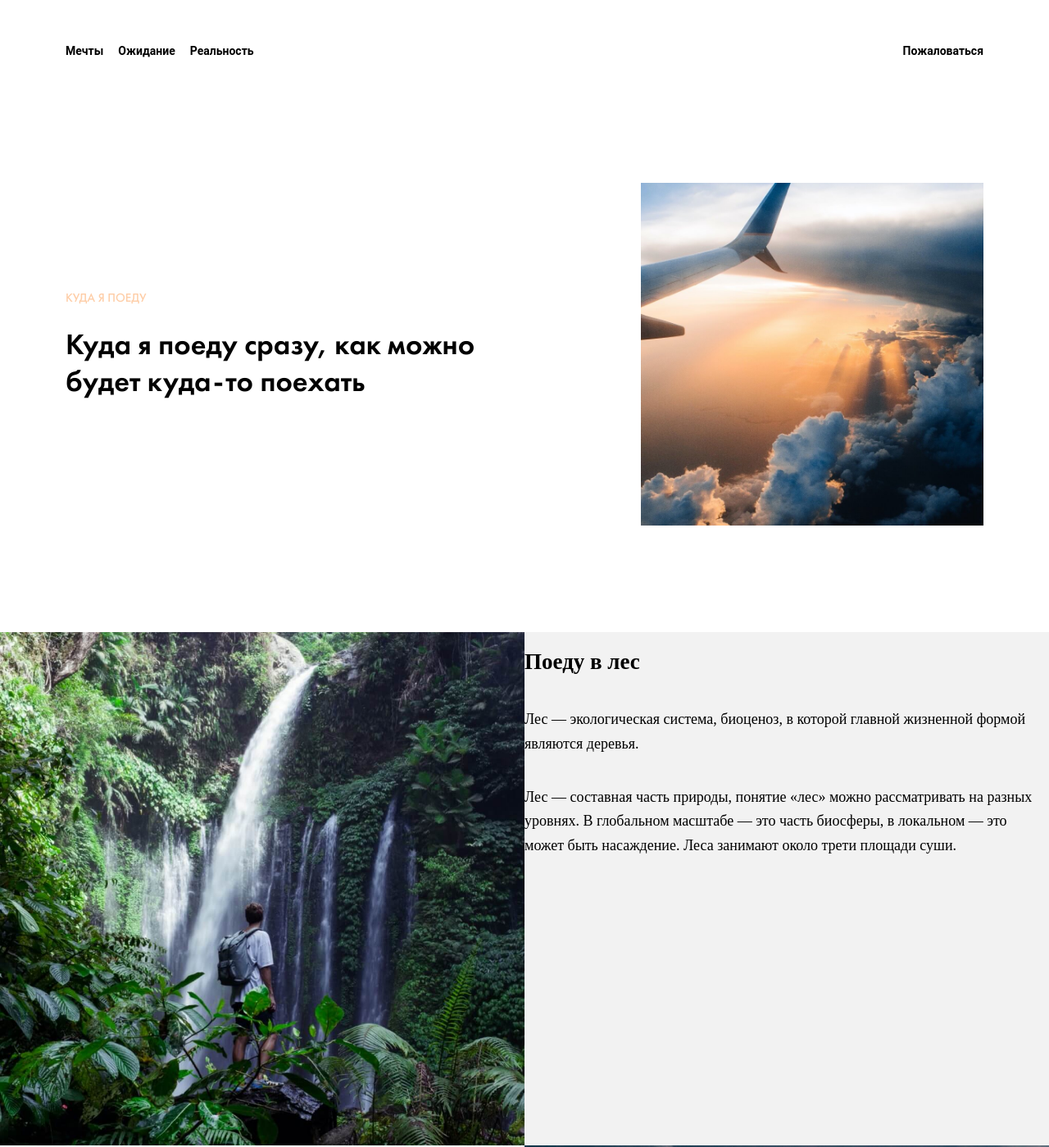
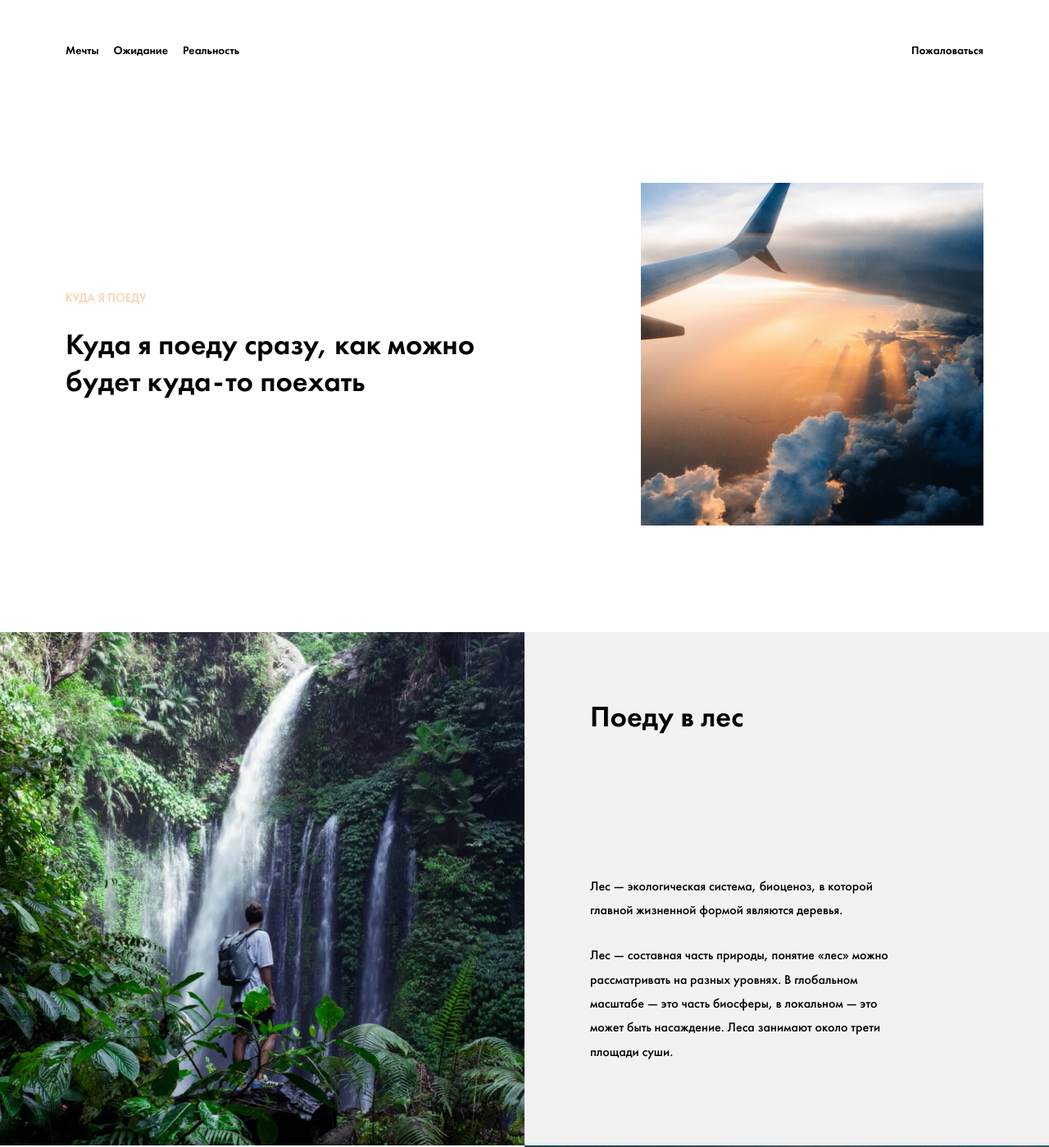
Before and after one commit to adnstsia/where-I-am-going, a plain HTML site: page index.html in a window 1280 px wide. Shown: the top 1399 px of the page at 82% size. Drawn offline with Linux system fonts and the light colour scheme.

Commit message:
доработана вёрстка блоков

```diff
--- a/blocks/card/__quote/card__quote.css
+++ b/blocks/card/__quote/card__quote.css
@@ -1,6 +1,6 @@
 .card__quote {
   margin: 0;
-  font-family: 'Futura New Book';
+  font-family: 'Futura New';
   font-weight: 500;
   font-style: normal;
   font-size: 16px;
--- a/blocks/header/__complain/header__complain.css
+++ b/blocks/header/__complain/header__complain.css
@@ -1,9 +1,10 @@
 .header__complain {
-  font-family: 'Roboto';
+  font-family: 'Futura New Demi';
   margin: 0;
   display: flex;
   font-size: 14px;
-  font-weight: 700;
+  font-weight: normal;
+  font-style: normal;
   line-height: 16px;
   letter-spacing: 0em;
   margin-top: 0;
--- a/blocks/header/__links/_dreams/header__links_dreams.css
+++ b/blocks/header/__links/_dreams/header__links_dreams.css
@@ -1,7 +1,8 @@
 .header__links_dreams {
-  font-family: 'Roboto';
+  font-family: 'Futura New Demi';
   font-size: 14px;
-  font-weight: 700;
+  font-weight: normal;
+  font-style: normal;
   line-height: 18px;
   letter-spacing: 0em;
 }
--- a/blocks/header/__links/_expectations/header__links_expectations.css
+++ b/blocks/header/__links/_expectations/header__links_expectations.css
@@ -1,7 +1,8 @@
 .header__links_expectations {
-  font-family: 'Roboto';
+  font-family: 'Futura New Demi';
   font-size: 14px;
-  font-weight: 700;
+  font-weight: normal;
+  font-style: normal;
   line-height: 18px;
   letter-spacing: 0em;
 }
--- a/blocks/header/__links/_reality/header__links_reality.css
+++ b/blocks/header/__links/_reality/header__links_reality.css
@@ -1,7 +1,8 @@
 .header__links_reality {
-  font-family: 'Roboto';
+  font-family: 'Futura New Demi';
   font-size: 14px;
-  font-weight: 700;
+  font-weight: normal;
+  font-style: normal;
   line-height: 18px;
   letter-spacing: 0em;
 
--- a/blocks/journal-grid/__text/_no-indent/place__paragraph_no-indent.css
+++ /dev/null
@@ -1,4 +0,0 @@
-.place__paragraph_no-indent {
-    margin: 0;
-    padding: 0;
-}
--- a/blocks/journal-grid/__text/_indent/place__paragraph_indent.css
+++ b/blocks/journal-grid/__text/_paragraph-indent/journal-grid__text_paragraph-indent.css
@@ -1,4 +1,4 @@
-.place__paragraph_indent {
+.journal-grid__text_paragraph-indent {
     margin: 0;
     padding: 0;
     margin-top: 26px;
--- /dev/null
+++ b/blocks/journal-grid/__text/_paragraph-no-indent/journal-grid__text_paragraph-no-indent.css
@@ -0,0 +1,4 @@
+.journal-grid__text_paragraph-no-indent {
+    margin: 0;
+    padding: 0;
+}
--- a/blocks/journal-grid/__text/_title/journal-grid__text_title.css
+++ b/blocks/journal-grid/__text/_title/journal-grid__text_title.css
@@ -1,5 +1,10 @@
 .journal-grid__text_title {
+  font-family: 'Futura New Demi';
+  font-size: 36px;
+  line-height: 45px;
+  font-weight: normal;
+  font-style: normal;
   margin: 0;
   padding: 0;
-  margin-top: 175px;
+  align-self: start;
 }
--- a/blocks/journal-grid/__text/journal-grid__text.css
+++ b/blocks/journal-grid/__text/journal-grid__text.css
@@ -1,14 +1,23 @@
 .journal-grid__text {
+  font-family: 'Futura New';
+  font-weight: 500;
+  font-style: normal;
   margin: 0;
   padding: 0;
   display:flex;
   flex-direction: column;
-  width: 100%;
+  width: 470px;
   height: 100%;
   object-fit: cover;
-  font-size: 18px;
+  font-size: 16px;
   line-height: 29.34px;
   font-weight: 400;
-  align-self: start;
+  justify-content: space-between;
   justify-self: start;
+  padding: 80px 0 100px 80px;
+  box-sizing: border-box;
 }
+
+.journal-grid__text:last-child {
+  padding: 80px 0 78px 80px;
+}
--- a/blocks/journal-grid/journal-grid.css
+++ b/blocks/journal-grid/journal-grid.css
@@ -1,7 +1,7 @@
 .journal-grid {
     display: grid;
     grid-template-columns: 1fr 1fr;
-    grid-template-rows: 626px;
+    grid-template-rows: 626px 626px 626px;
     max-width: 1280px;
     overflow: hidden;
     margin-top: 130px;
--- a/index.html
+++ b/index.html
@@ -32,14 +32,16 @@
         <img class="journal-grid__image" src="images/places-forest.jpeg" alt="">
         <div class="journal-grid__text">
           <h2 class="journal-grid__text_title">Поеду в лес</h2>
-            <p class="journal-grid__text_no-indent">Лес — экологическая система, биоценоз, в которой главной жизненной формой являются деревья.</p>
-            <p class="journal-grid__text_indent">Лес — составная часть природы, понятие «лес» можно рассматривать на разных уровнях.
+            <div class="journal-grid__text_paragraph">
+            <p class="journal-grid__text_paragraph-no-indent">Лес — экологическая система, биоценоз, в которой главной жизненной формой являются деревья.</p>
+            <p class="journal-grid__text_paragraph-indent">Лес — составная часть природы, понятие «лес» можно рассматривать на разных уровнях.
               В глобальном масштабе — это часть биосферы, в локальном — это может быть насаждение.
               Леса занимают около трети площади суши.</p>
+            </div>
         </div>
 
         <div class="journal-grid__text">
-          <h2>Поеду в горы</h2>
+          <h2 class="journal-grid__text_title">Поеду в горы</h2>
           Горные системы занимают 64 % поверхности Азии, 36 % — Северной Америки, 25 % — Европы, 22 % — Южной Америки,
           17 % — Австралии и 3 % — Африки. В целом 24 % земной поверхности приходится на горы. 10 % всех людей живёт на территории гор.
           В горах берёт своё начало большинство рек Земли.
@@ -50,17 +52,22 @@
         <img class="journal-grid__image" src="images/places-black-sea.jpeg" alt="">
         <div class="journal-grid__text">
 
-          <h2>Поеду на Чёрное море</h2>
-          <p>Я уплыву туда, где ни разу я не был, туда, где никто раньше не был.
+          <h2 class="journal-grid__text_title">Поеду на Чёрное море</h2>
+          <div class="journal-grid__text_paragraph">
+          <p class="journal-grid__text_paragraph-no-indent">Я уплыву туда, где ни разу я не был, туда, где никто раньше не был.
           Никто и никогда раньше не был, я уплыву. Я позову тебя смотреть на синее
           небо и пить по капле синее небо, и падать в это синее небо, я позову.</p>
 
-          <p>Уеду я на Чёрное-Чёрное море, на Чёрное-Чёрное море, на Чёрное-Чёрное море уеду я.
+          <p class="journal-grid__text_paragraph-indent">Уеду я на Чёрное-Чёрное море, на Чёрное-Чёрное море, на Чёрное-Чёрное море уеду я.
           Уеду я на Чёрное-Чёрное море, на Чёрное-Чёрное море, на Чёрное-Чёрное море.</p>
 
-          <p>Уеду я.</p>
+          <p class="journal-grid__text_paragraph-indent">Уеду я.</p>
+        </div>
+
         </div>
     </section>
+
+
     <section class="quotes content__quotes">
       <h3 class="quotes__subtitle">Люди</h3>
       <h2 class="quotes__title">Что говорят и&nbsp;говорили люди о&nbsp;путешествиях</h2>
--- a/pages/index.css
+++ b/pages/index.css
@@ -25,6 +25,10 @@
 @import url(../blocks/journal-grid/journal-grid.css);
 @import url(../blocks/journal-grid/__image/journal-grid__image.css);
 @import url(../blocks/journal-grid/__text/journal-grid__text.css);
+@import url(../blocks/journal-grid/__text/_paragraph/journal-grid__text_paragraph.css);
+@import url(../blocks/journal-grid/__text/_paragraph-no-indent/journal-grid__text_paragraph-no-indent.css);
+@import url(../blocks/journal-grid/__text/_paragraph-indent/journal-grid__text_paragraph-indent.css);
+@import url(../blocks/journal-grid/__text/_title/journal-grid__text_title.css);
 
 /* Quotes */
 @import url(../blocks/quotes/quotes.css);
```
Also changed, not shown: blocks/journal-grid/__text/_paragraph/journal-grid__text_paragraph.css (added).
